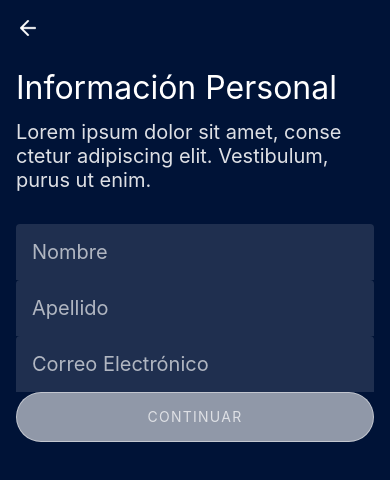
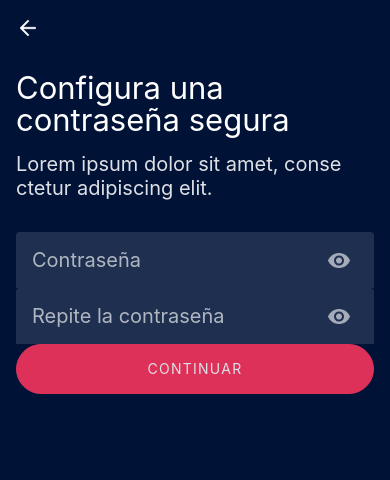
Before and after one commit to brtkev/mobil-app-example, a React Native app: screen /Register in a window 390 px wide. Shown: the top 480 px of the page. Built offline with nearby package versions, Linux system fonts and the light colour scheme.

Commit message:
add: password screen layout/style

```diff
--- a/src/pages/register/index.tsx
+++ b/src/pages/register/index.tsx
@@ -9,7 +9,7 @@ const Stack = createNativeStackNavigator<RegisterStackParamList>()
 
 export default function Register(props : RootStackScreenProps<"Register">){
   return(
-    <Stack.Navigator initialRouteName='UserInfo' screenOptions={{headerShown: false}} >
+    <Stack.Navigator initialRouteName='UserPassword' screenOptions={{headerShown: false}} >
       <Stack.Screen name="Phone" component={PhoneVerify}  />
       <Stack.Screen name="CountrySelect" component={CountrySelect}  />
       <Stack.Screen name="VerifyCode" component={VerifyCode}  />
--- a/src/pages/register/screens/userPassword.tsx
+++ b/src/pages/register/screens/userPassword.tsx
@@ -1,12 +1,35 @@
+import { useForm } from 'react-hook-form'
+import { StyleSheet, View } from 'react-native'
+import LoginButton from 'src/components/loginButton'
+import LoginInput from 'src/components/loginInput'
 import PageWrapper from 'src/components/pageWrapper'
 import TextApp from 'src/components/textApp'
 import {RegisterStackScreenProps} from 'src/components/types'
+import RegisterScreenWrapper from '../screenWrapper'
+import registerStyles from '../styles';
+
+const styles = StyleSheet.create({
+  contextBox: {
+    flex: 1, justifyContent: "space-between", paddingBottom: 32
+  },
+  inputStyle: {
+    fontSize : registerStyles.textP.fontSize
+  }
+})
+
 
 export default function UserPassword(props : RegisterStackScreenProps<"UserPassword">){
-  console.log(props.route.params)
+  useForm();
   return(
-    <PageWrapper>
-      <TextApp>password screen</TextApp>
-    </PageWrapper>
+    <RegisterScreenWrapper backHandler={() => props.navigation.goBack()}
+    style={[registerStyles.main, styles.contextBox]} >
+      <View>
+        <TextApp style={registerStyles.title} >Configura una contraseña segura</TextApp>
+        <TextApp style={[registerStyles.textP, {marginBottom: 32}]} >Lorem ipsum dolor sit amet, conse ctetur adipiscing elit.</TextApp>
+        <LoginInput placeholder='Contraseña' inputStyles={styles.inputStyle} password />
+        <LoginInput placeholder='Repite la contraseña' inputStyles={styles.inputStyle} password />
+      </View>
+      <LoginButton theme='signin' title='CONTINUAR' onPress={() => console.log("working")} />
+    </RegisterScreenWrapper>
   )
 }
--- a/src/pages/register/styles.ts
+++ b/src/pages/register/styles.ts
@@ -6,7 +6,7 @@ const styles = StyleSheet.create({
     padding: 16
   },
   title:{
-    fontSize: 32, lineHeight: 32, marginBottom: 16,
+    fontSize: 31, lineHeight: 32, marginBottom: 16,
   },
   textP: {
     fontSize: 20, lineHeight: 24, color: colors.textSecondary, marginBottom: 32,
```
